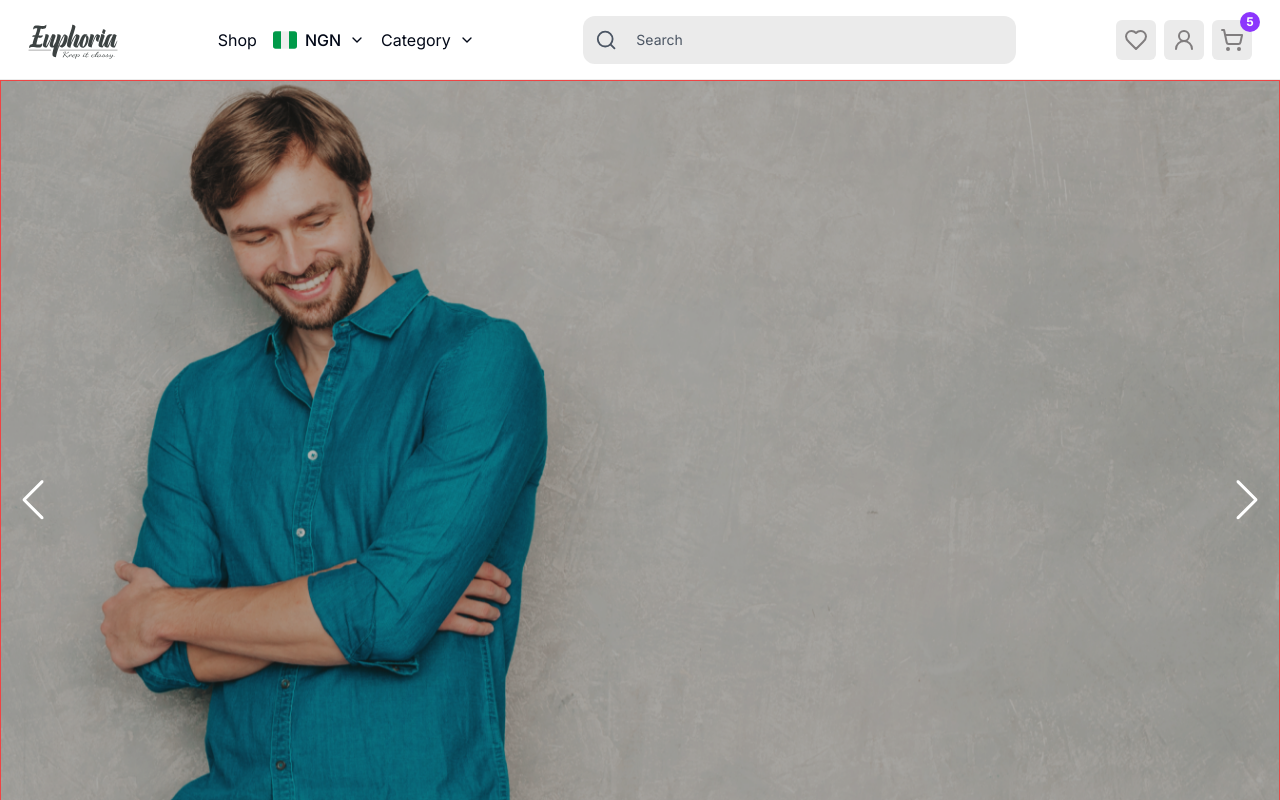
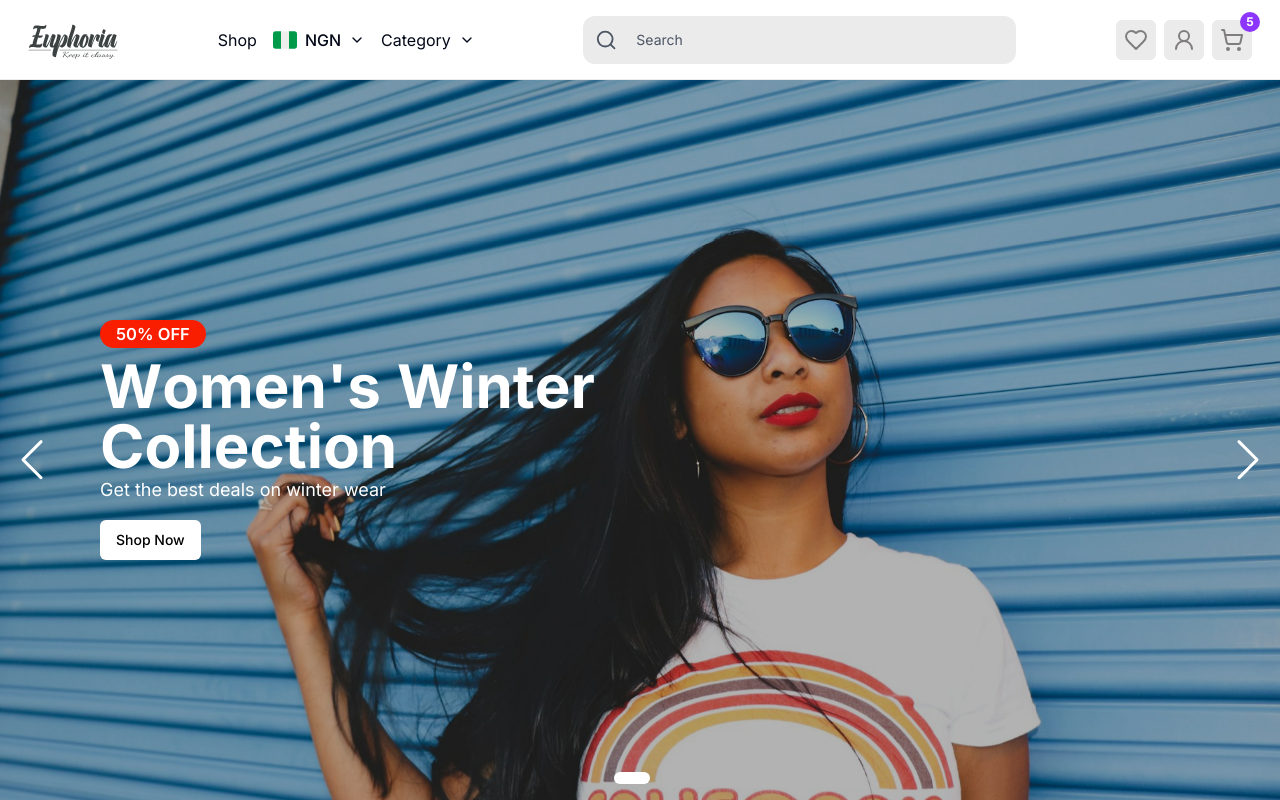
Before and after one commit to Nathan-Somto/euphoria-ecommerce-store, a Next.js app: page / in a window 1280 px wide. Shown: the top 800 px of the page. Built offline with nearby package versions, Linux system fonts and the light colour scheme.

Commit message:
feat(main-site/banner): update banner component with custom carousel and add static banner data

```diff
--- a/src/app/(main)/(root)/components/banner.tsx
+++ b/src/app/(main)/(root)/components/banner.tsx
@@ -1,12 +1,15 @@
-import Carousel from '@/components/carousel'
-import React from 'react'
+'use client';
+import Carousel from '@/components/carousel';
+import React from 'react';
+import { Button } from '@/components/ui/button';
+import { motion } from 'framer-motion';
 
 function Banner() {
   return (
-    <header className='h-screen min-h-[380px] border border-destructive w-full mb-8'>
+    <header className="h-[calc(100vh-(20*0.25rem))] w-full mb-8">
       <Carousel
-      width='100%'
-      height='100%'
+        width="100%"
+        height="100%"
         imgData={[
           {
             imgSrc: '/carousel/banner-1.jpg',
@@ -21,11 +24,121 @@ function Banner() {
             alt: 'banner3'
           }
         ]}
-      duration={3000}
+        duration={7000}
         shouldAutoPlay={true}
-      showIndicators={true} />
+        showIndicators={true}
+        itemData={[
+          {
+            discountText: '50% off',
+            discountColor: 'rgb(250,30,0)',
+            title: "Women's Winter Collection",
+            description: 'Get the best deals on winter wear',
+            buttonText: 'Shop Now'
+          },
+          {
+            discountText: null,
+            title: 'Men’s Fashion',
+            description: 'Discover stylish choices for all seasons',
+            buttonText: 'Explore Now'
+          },
+          {
+            discountText: 'New Arrival',
+            discountColor: 'rgb(0, 200, 0)',
+            title: 'Exclusive Spring Collection',
+            description: 'Refresh your wardrobe with the latest trends',
+            buttonText: 'See Collection'
+          }
+        ]}
+        renderItem={(currentSlide, itemData) => {
+          const slide = itemData[currentSlide];
+          return (
+            <motion.div
+              key={currentSlide + 'banner'}
+              initial={{ opacity: 0 }}
+              animate={{ opacity: 1, transition: { duration: 0.23, delay: 1.2 } }}
+              exit={{ opacity: 0, transition: { duration: 0.23 } }}
+              className="absolute inset-0 z-[2] flex items-center h-full w-full text-left  space-y-2">
+              <div className="max-w-[700px]  text-left ml-[70px] lg:ml-[100px]">
+                {slide.discountText && (
+                  <motion.div
+                    className="text-white max-w-fit  rounded-full text-sm lg:text-[16.5px] px-2 py-0.5 lg:px-4 lg:py-1 inline-block font-semibold uppercase mb-2"
+                    initial={{ opacity: 0 }}
+                    animate={{ opacity: 1 }}
+                    transition={{ delay: 1.5, duration: 0.8 }}
+                    style={{ backgroundColor: slide?.discountColor }}
+                  >
+                    {slide.discountText}
+                  </motion.div>
+                )}
+                <motion.h1
+                  className="lg:text-6xl md:text-4xl text-3xl lg:leading-[60px]  font-bold text-white max-h-[600px]  overlfow-hidden flex flex-wrap"
+                  initial="hidden"
+                  animate="visible"
+                  variants={{
+                    hidden: {},
+                    visible: {
+                      transition: {
+                        delayChildren: 1.5,
+                        staggerChildren: 0.08,
+                      }
+                    }
+                  }}
+                >
+                  {slide.title.split(' ').map((word, index) => {
+                    return <div key={word + index} className="flex flex-wrap overflow-hidden">
+                      {
+                        word.split('').map((char, index) => {
+                          return <motion.span
+                            className={index === word.split('').length - 1 ? "mr-4" : ""}
+                            key={index}
+                            variants={{
+                              hidden: {
+                                y: 100,
+                                opacity: 0,
+                                scale: 0.9
+                              },
+                              visible: {
+                                y: 0,
+                                opacity: 1,
+                                scale: 1,
+                                transition: {
+                                  duration: 0.5,
+                                  easings: [0.23, 0.4, 0.65, 0.12]
+                                }
+                              }
+                            }}
+                          >
+                            {char}
+                          </motion.span>
+                        })
+                      }
+                    </div>
+                  })}
+                </motion.h1>
+                <motion.p
+                  className="lg:text-lg md:text-[16.5px] text-sm text-white w-[80%] opacity-75"
+                  initial={{ y: 50, opacity: 0 }}
+                  animate={{ y: 0, opacity: 1 }}
+                  transition={{ delay: 1.5, duration: 0.8 }}
+                >
+                  {slide.description}
+                </motion.p>
+                <motion.div
+                  initial={{ scale: 0.9, opacity: 0 }}
+                  animate={{ scale: 1, opacity: 1 }}
+                  transition={{ delay: 1.8, duration: 0.5 }}
+                >
+                  <Button className="bg-white text-black px-4 py-2 mt-4 hover:bg-white hover:opacity-50">
+                    {slide.buttonText}
+                  </Button>
+                </motion.div>
+              </div>
+            </motion.div>
+          );
+        }}
+      />
     </header>
-  )
+  );
 }
 
-export default Banner
+export default Banner;
```
Lines whose indentation alone changed are shown as unchanged.
